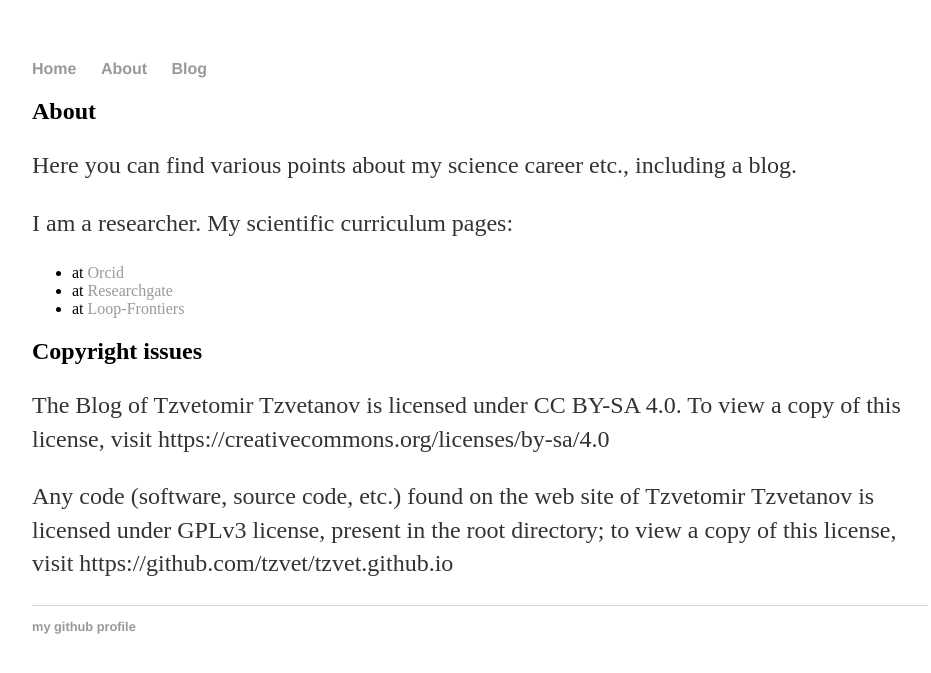
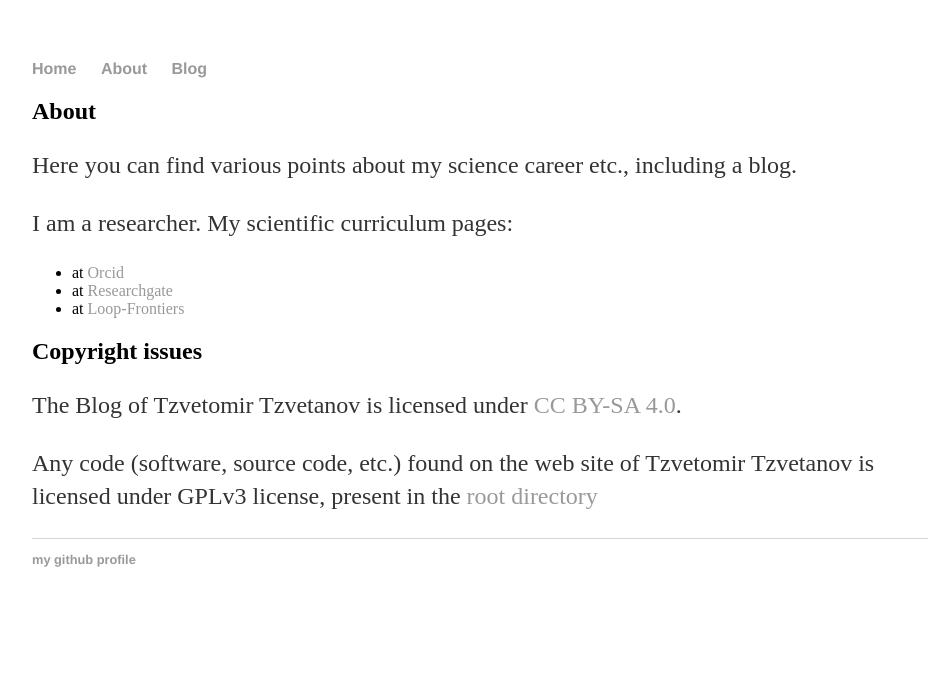
Before and after one commit to tzvet/tzvet.github.io, a Jekyll site: the page built from about/index.md, in a window 1280 px wide. Shown: the top 673 px of the page, without its empty margins (160-1091 px from the left). Built offline with Jekyll 4.4.1, drawn with Linux system fonts in a browser that asks for light colours.

Commit message:
Update index.md

```diff
--- a/about/index.md
+++ b/about/index.md
@@ -14,6 +14,6 @@ I am a researcher. My scientific curriculum pages:
 
 ## Copyright issues ##
 
-The Blog of Tzvetomir Tzvetanov is licensed under CC BY-SA 4.0. To view a copy of this license, visit https://creativecommons.org/licenses/by-sa/4.0
+The Blog of Tzvetomir Tzvetanov is licensed under [CC BY-SA 4.0](https://creativecommons.org/licenses/by-sa/4.0).
 
-Any code (software, source code, etc.) found on the web site of Tzvetomir Tzvetanov is licensed under GPLv3 license, present in the root directory; to view a copy of this license, visit https://github.com/tzvet/tzvet.github.io
+Any code (software, source code, etc.) found on the web site of Tzvetomir Tzvetanov is licensed under GPLv3 license, present in the [root directory](https://github.com/tzvet/tzvet.github.io)
```
